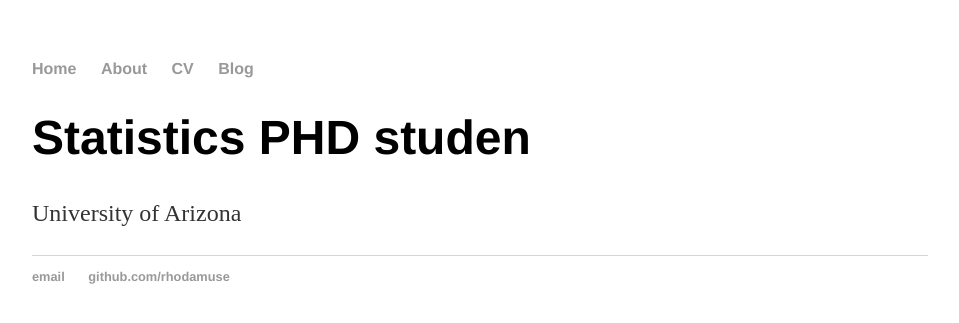
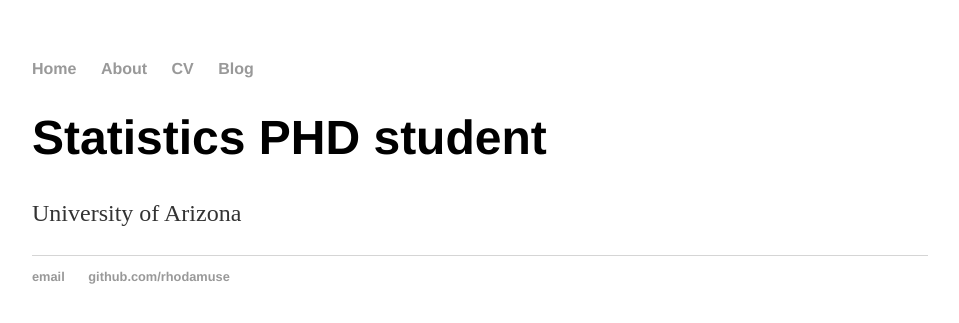
Before and after one commit to rhodamuse/rhodamuse.github.io, a Jekyll site: the page built from index.html, in a window 1280 px wide. Shown: the top 323 px of the page, without its empty margins (160-1119 px from the left). Built offline with Jekyll 4.4.1, drawn with Linux system fonts in a browser that asks for light colours.

Commit message:
Update index.html

```diff
--- a/index.html
+++ b/index.html
@@ -3,6 +3,6 @@ layout: default
 title: Rhoda Muse
 ---
 <div class="blurb">
-	<h1>Statistics PHD studen</h1>
+	<h1>Statistics PHD student</h1>
 	<p> University of Arizona</p>
 </div><!-- /.blurb -->
```
